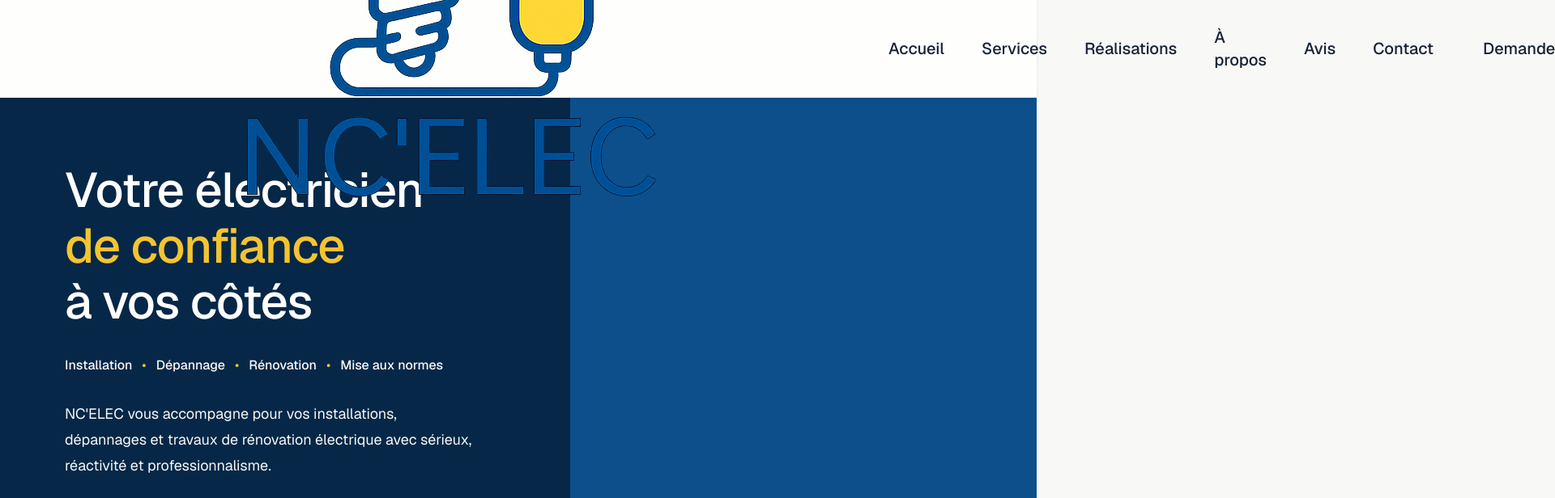
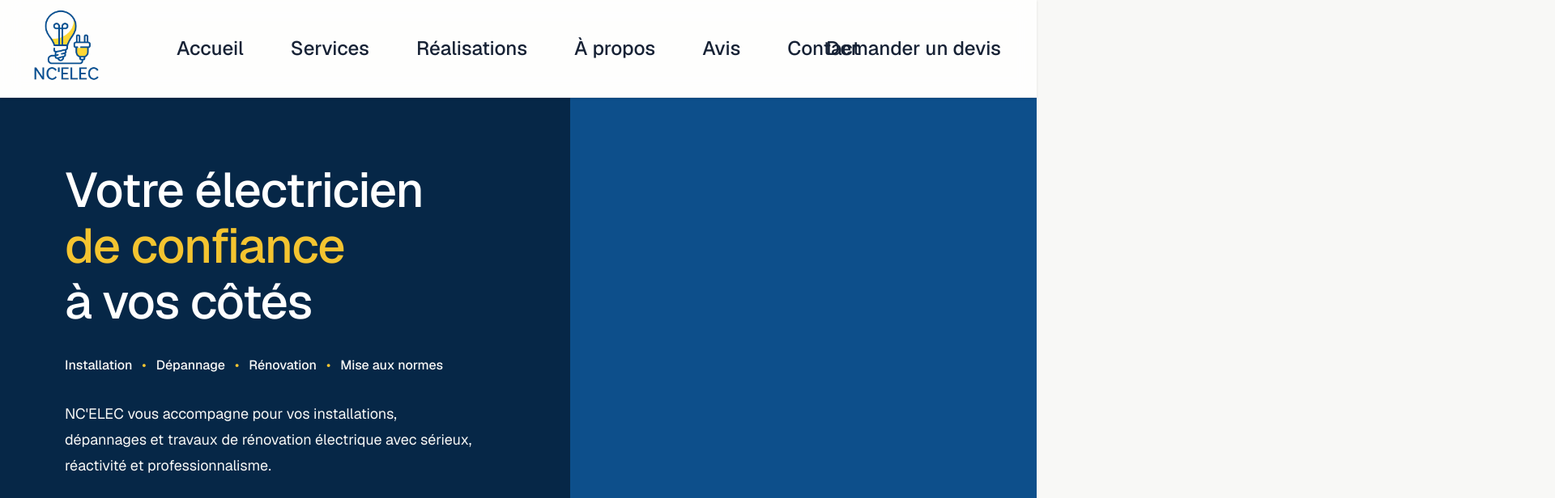
Before and after one commit to Allan-77120/nc-elec, a Next.js app: page / in a window 1280 px wide. Shown: the top 616 px of the page at 81% size, 1920 px wide, since content can reach past the window. Built offline with nearby package versions, Linux system fonts and the light colour scheme.

Commit message:
feat: adjust desktop header layout

```diff
--- a/src/components/layout/Header.tsx
+++ b/src/components/layout/Header.tsx
@@ -22,38 +22,62 @@
 
   return (
     <header className="sticky top-0 z-50 border-b border-light-border bg-white/80 shadow-sm backdrop-blur-md">
-      <Container className="flex h-30 items-center justify-between gap-6">
+      <Link
+        href="/"
+        className="absolute left-0 top-[calc(50%+10px)] hidden -translate-y-1/2 items-center rounded focus:outline-none focus:ring-2 focus:ring-primary-blue focus:ring-offset-2 lg:flex"
+        aria-label="Accueil NC'ELEC"
+      >
+        <Image
+          src="/logo/ncelec.png"
+          alt="NC'ELEC"
+          width={160}
+          height={160}
+          priority
+          className="h-40 w-40 object-contain"
+        />
+      </Link>
+
+      <Link
+        href="/#contact"
+        className="absolute right-6 top-1/2 hidden min-h-11 -translate-y-1/2 items-center justify-center rounded px-5 py-2.5 text-2xl font-medium text-black transition-colors duration-300 hover:!text-[#ceb477] focus:outline-none focus:ring-2 focus:ring-primary-blue focus:ring-offset-2 lg:inline-flex"
+      >
+        Demander un devis
+      </Link>
+
+      <Container className="relative flex h-30 items-center justify-between gap-6">
         <Link
           href="/"
-          className="flex shrink-0 items-center rounded focus:outline-none focus:ring-2 focus:ring-primary-blue focus:ring-offset-2"
+          className="-ml-4 flex translate-y-[10px] shrink-0 items-center rounded focus:outline-none focus:ring-2 focus:ring-primary-blue focus:ring-offset-2 sm:-ml-6 lg:hidden"
           aria-label="Accueil NC'ELEC"
         >
           <Image
             src="/logo/ncelec.png"
             alt="NC'ELEC"
-            width={124}
-            height={40}
+            width={160}
+            height={160}
             priority
-            className="h-10 w-auto object-contain"
+            className="h-40 w-40 object-contain"
           />
         </Link>
 
-        <nav className="hidden md:flex flex-1 items-center justify-center gap-2 lg:gap-3">
+        <div className="hidden w-40 shrink-0 lg:block" aria-hidden="true" />
+
+        <nav className="hidden md:flex flex-1 items-center justify-center gap-4 lg:absolute lg:left-1/2 lg:top-1/2 lg:-translate-x-1/2 lg:-translate-y-1/2 lg:gap-6">
           {navigationLinks.map((link) => (
             <Link
               key={link.label}
               href={link.href}
-              className="rounded border border-transparent px-3 py-2 text-xl font-medium text-black transition-colors duration-300 hover:!text-[#ceb477] focus:outline-none focus:ring-2 focus:ring-primary-blue focus:ring-offset-2 lg:px-4"
+              className="whitespace-nowrap rounded border border-transparent px-3 py-2 text-2xl font-medium text-black transition-colors duration-300 hover:!text-[#ceb477] focus:outline-none focus:ring-2 focus:ring-primary-blue focus:ring-offset-2 lg:px-4"
             >
               {link.label}
             </Link>
           ))}
         </nav>
 
-        <div className="hidden md:flex shrink-0 items-center">
+        <div className="hidden shrink-0 items-center md:flex lg:hidden">
           <Link
             href="/#contact"
-            className="inline-flex min-h-11 items-center justify-center rounded px-5 py-2.5 text-xl font-medium text-black transition-colors duration-300 hover:!text-[#ceb477] focus:outline-none focus:ring-2 focus:ring-primary-blue focus:ring-offset-2"
+            className="inline-flex min-h-11 items-center justify-center rounded px-5 py-2.5 text-2xl font-medium text-black transition-colors duration-300 hover:!text-[#ceb477] focus:outline-none focus:ring-2 focus:ring-primary-blue focus:ring-offset-2"
           >
             Demander un devis
           </Link>
@@ -82,7 +106,7 @@
                   key={link.label}
                   href={link.href}
                   onClick={closeMenu}
-                  className="rounded border border-transparent px-3 py-2 text-base font-medium text-black transition-colors duration-300 hover:!text-[#ceb477] focus:outline-none focus:ring-2 focus:ring-primary-blue focus:ring-offset-2"
+                  className="rounded border border-transparent px-3 py-2 text-lg font-medium text-black transition-colors duration-300 hover:!text-[#ceb477] focus:outline-none focus:ring-2 focus:ring-primary-blue focus:ring-offset-2"
                 >
                   {link.label}
                 </Link>
@@ -93,7 +117,7 @@
               <Link
                 href="/#contact"
                 onClick={closeMenu}
-                className="inline-flex min-h-12 w-full items-center justify-center rounded px-5 py-3 text-center text-sm font-medium text-black transition-colors duration-300 hover:!text-[#ceb477] focus:outline-none focus:ring-2 focus:ring-primary-blue focus:ring-offset-2"
+                className="inline-flex min-h-12 w-full items-center justify-center rounded px-5 py-3 text-center text-lg font-medium text-black transition-colors duration-300 hover:!text-[#ceb477] focus:outline-none focus:ring-2 focus:ring-primary-blue focus:ring-offset-2"
               >
                 Demander un devis
               </Link>
```
